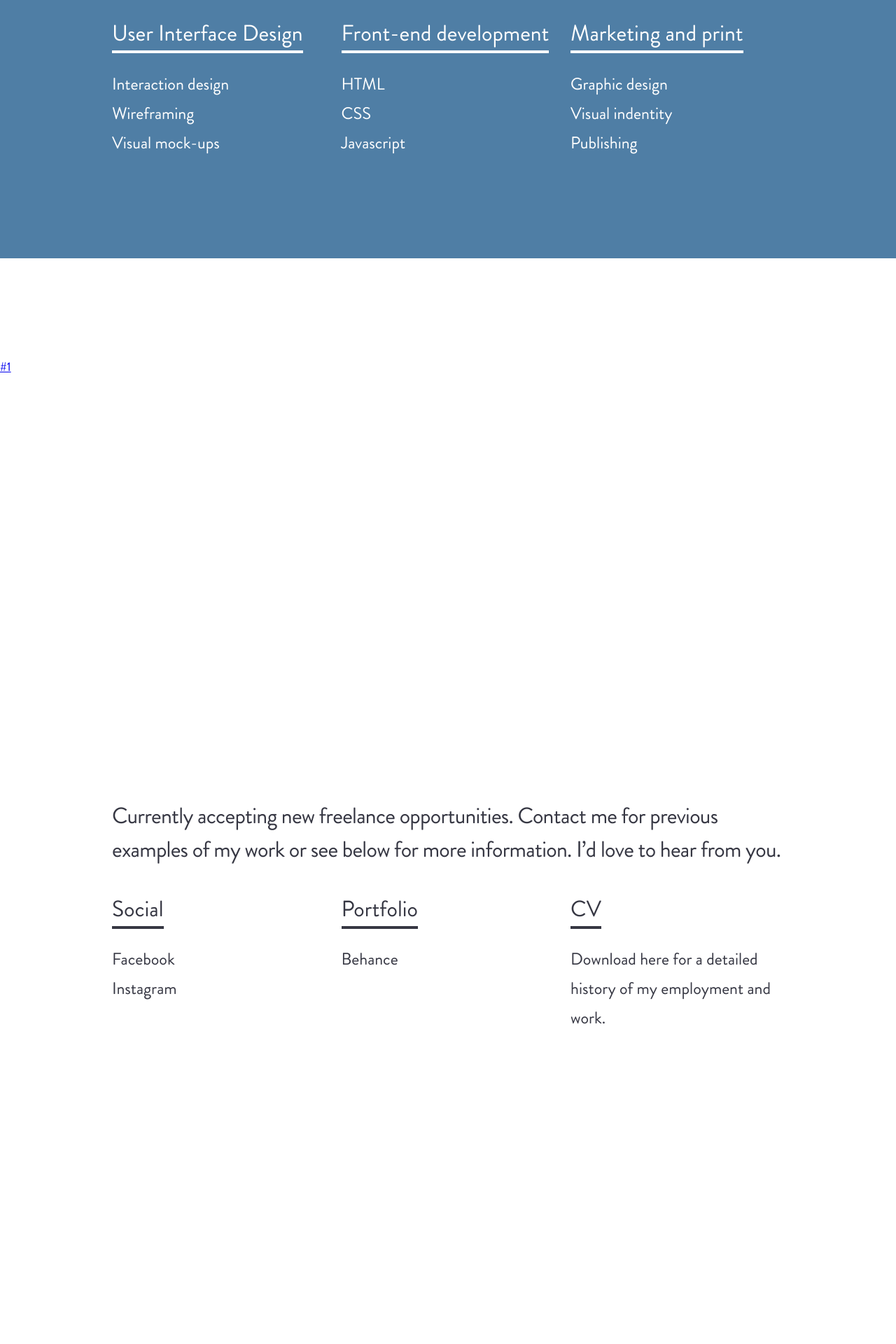
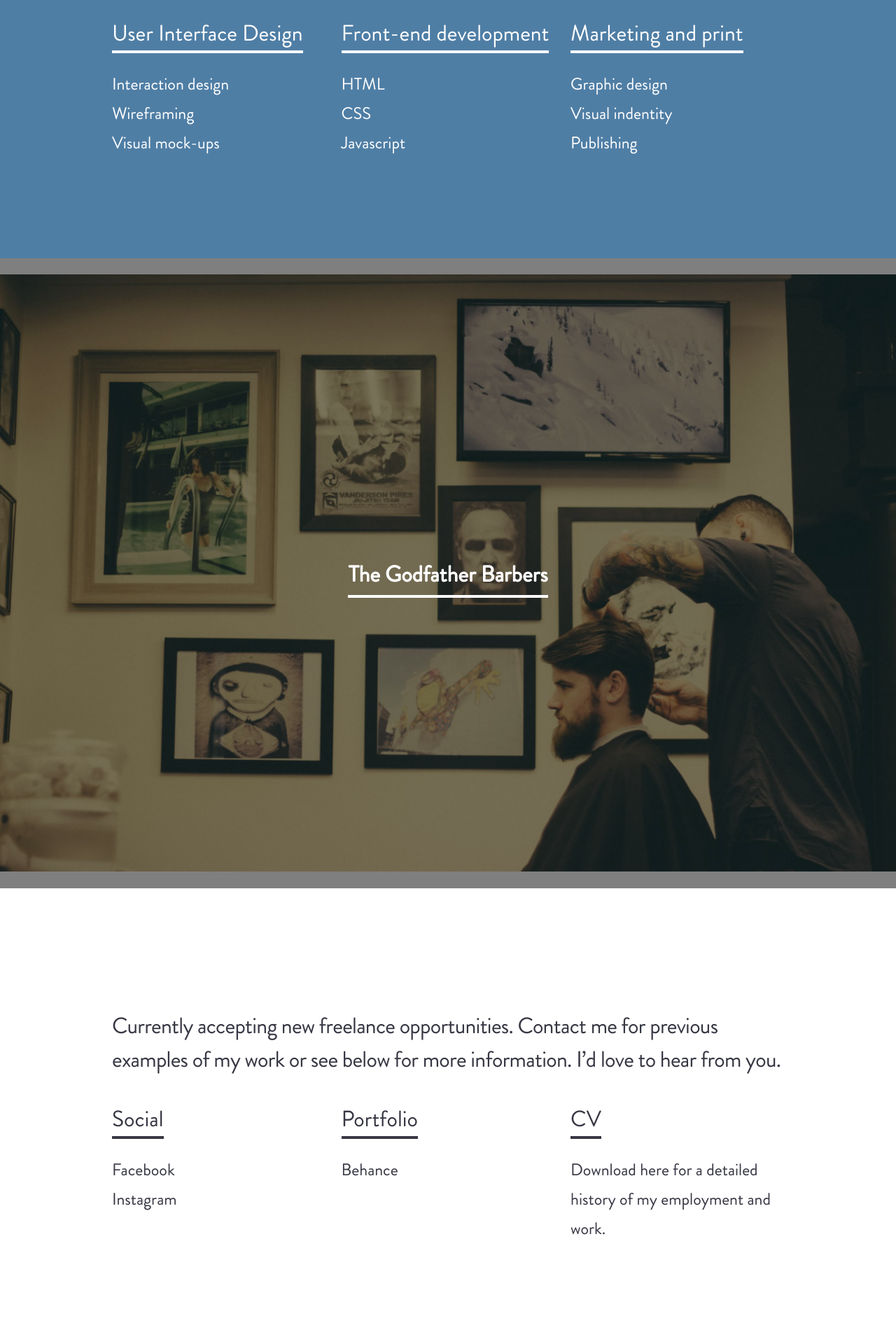
Before and after one commit to A7DC/A7DC.github.io, a Jekyll site: the page built from index.html, in a window 1280 px wide. Shown: the part 1011-2931 px from the top of the page at 70% size. Built offline with Jekyll 4.4.1, drawn with Linux system fonts in a browser that asks for light colours; some web fonts are replaced; before the commit the page ends 2630 px from its top, so only the background shows below that.

Commit message:
carrousel and case studies style changes

```diff
--- a/_sass/_type.scss
+++ b/_sass/_type.scss
@@ -75,7 +75,8 @@
 }
 
 .hero a,
-.what-i-do h2 {
+.what-i-do h2,
+.work h2 a {
 	@extend .underline;
 }
 
--- a/_sass/scaffolding.scss
+++ b/_sass/scaffolding.scss
@@ -21,12 +21,6 @@
 		padding-bottom: emRhythm(18, $ms-down1);
 	}
 
-	.work {
-		float: left;
-		padding-top: emRhythm(4, $ms-down1);
-		padding-bottom: emRhythm(4, $ms-down1);
-	}
-
 	.intro {
 		padding-top: emRhythm(18, $ms-down1);
 		padding-bottom: emRhythm(30, $ms-down1);
@@ -34,19 +28,13 @@
 
 }
 
-.overlay {
-	padding-top: emRhythm(18, $ms-down1);
-	padding-bottom: emRhythm(18, $ms-down1);
+.work {
+	padding: 0;
 }
 
 .iphone {
-	padding-top: emRhythm(8, $ms-down1);
-	padding-bottom: emRhythm(8, $ms-down1);
-}
-
-.screens {
-	margin-top: emRhythm(8, $ms-down1);
-	margin-bottom: emRhythm(8, $ms-down1);
+	padding-top: emRhythm(18, $ms-down1);
+	padding-bottom: emRhythm(18, $ms-down1);
 }
 
 .inner {
--- a/_sass/work.scss
+++ b/_sass/work.scss
@@ -8,9 +8,17 @@
 	background: white;
 	display: none;
 
-	// p {
-	// 	@include setType(7, $ms-up1);
-	// }
+	.project-close-btn {
+	    position: absolute;
+	    top: 1em;
+	    right: 1em;
+	    text-decoration: none;
+	    color: inherit;
+
+	    img {
+	    	width: 2em;
+	    }
+	}
 
 	.heading {
 		@include span-columns(4);
@@ -37,16 +45,31 @@
 	padding: 1em;
 	text-align: center;
 	color: white;
+	@include setType(1);
+	font-family: inherit;
 }
 
 .hero-holder {
 	position: relative;
 }
 
+.iphone,
 .screens {
 	float: left;
 	width: 100%;
+
+}
+
+.iphone {
 	background: #EDEDED;
+}
+
+.project-studies {
+	display: none;
+}
+
+.project-studies.active {
+	display: block;
 }
 
 .thegodfatherbarbers-safari--hero {
@@ -58,14 +81,72 @@
     margin: auto;
     bottom: 0;
     box-shadow: 0px 4px 7px #313131;
+
+    @media (max-width: 768px) {
+    	right: -16em;
+    }
 }
+
+.overlay--dark {
+	position: absolute;
+    left: 0;
+    right: 0;
+    top: 0;
+    bottom: 0;
+    margin: auto;
+    background: black;
+    opacity: .5;
+    z-index: 2;
+}
+
+.project-godfather-barbers {
+	height: 100vh;
+	overflow: hidden;
+	position: relative;
+
+	img,
+	h2 {
+		position: absolute;
+	    left: 0;
+	    right: 0;
+	    top: 0;
+	    bottom: 0;
+	    margin: auto;
+	}
+
+	img {
+		width: 100%;
+	}
+
+	h2 {
+	    width: 21em;
+	    text-align: center;
+	    height: 1em;
+	    z-index: 3;
+	}
+}
+
+
 
 .thegodfatherbarbers-iphone-footer {
     margin: auto;
     display: block;
-    width: 40%;
+    width: 30%;
 }
 
 .the-godfather-barbers {
-	background: #FACF9B;
+	background: #EDEDED;
+
+	.head {
+		padding-top: emRhythm(18, $ms-down1);
+		padding-bottom: emRhythm(12, $ms-down1);
+		background: #FACF9B;
+	    float: left;
+    	width: 100%;
+	}
+
+	.project-view-btn {
+		background: #FACF9B;
+		color: #000;
+	}
 }
--- a/index.html
+++ b/index.html
@@ -45,8 +45,10 @@
 </section>
 <section class="work">
 	<div class="projects" role="toolbar">
-	  <div>
-	  	<a class="project-preview project-godfather-barbers" href="javascript:void(0)">#1</a>
+	  <div class="project-godfather-barbers">
+	  	<h2><a class="project-preview project" href="javascript:void(0)">The Godfather Barbers</a></h2>
+	  	<div class="overlay--dark"></div>
+	  	<img src="images/thegodfatherbarbers/hero-banner-1.jpg">
 	  </div>
 	  <div>#2</div>
 	  <div>#3</div>
@@ -54,8 +56,9 @@
 </section>
 <section class="project-studies">
   	<div class="project-case-study overlay the-godfather-barbers">
-  		<div class="inner">
-  			<div class="head">
+  		<div class="head">
+  			<div class="inner">
+	  		<a class="project-close-btn" href="javascript:void(0)"><img src="images/icon-close.svg"></a>
 	  			<div class="heading">
 					<h2>The Godfather Barbers</h2>
 	  			</div>
@@ -75,6 +78,7 @@
 				<img class="thegodfatherbarbers-iphone-footer" src="images/thegodfatherbarbers/thegodfatherbarbers-iphone-footer.png">
   			</div>
   		</div>
+  		<a class="project-view-btn" target="_blank" href="http://thegodfatherbarbers.co.nz/">View site</a>
   	</div>
 </section>
 <!-- contact -->
--- a/javascript/scripts.js
+++ b/javascript/scripts.js
@@ -5,9 +5,13 @@
 		$('.the-godfather-barbers').addClass('active');
 	});
 
+	$('.project').on('click', function(){
+		$('.project-studies').addClass('active');
+	});
+
 
 	// closes current overlay
 	$('.project-close-btn').on('click', function(){
-		$(this).parent().removeClass('active');
+		$(this).parentsUntil('overlay').removeClass('active');
 	});
 });
```
Also changed, not shown: images/icon-close.svg (added), images/thegodfatherbarbers/final.jpg (added), images/thegodfatherbarbers/hero-banner-1.jpg (added), 4 other files.
